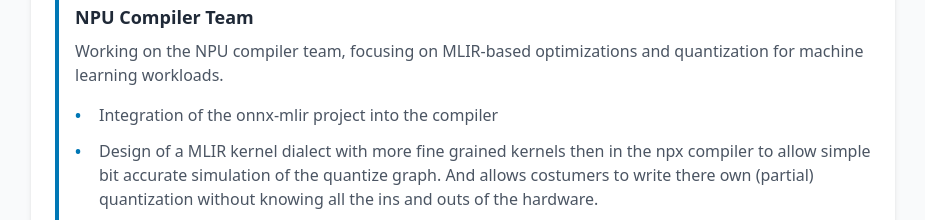
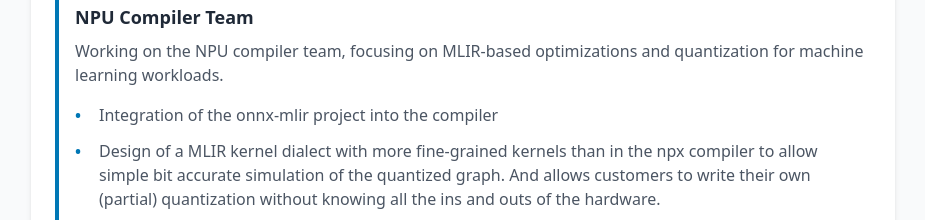
Before and after one commit to MelisWillem/meliswillem.github.io, a plain HTML site: page index.html in a window 1280 px wide. Shown: the part 1377-1597 px from the top of the page, without its empty margins (177-1102 px from the left). Drawn offline with nearby package versions, Linux system fonts and the light colour scheme.

Commit message:
fix spelling mistake

```diff
--- a/index.html
+++ b/index.html
@@ -167,7 +167,7 @@
                         <p class="text-gray-600 mb-4">Working on the NPU compiler team, focusing on MLIR-based optimizations and quantization for machine learning workloads.</p>
                         <ul class="experience-list text-gray-600 mb-4">
                             <li>Integration of the onnx-mlir project into the compiler</li>
-                            <li>Design of a MLIR kernel dialect with more fine grained kernels then in the npx compiler to allow simple bit accurate simulation of the quantize graph. And allows costumers to write there own (partial) quantization without knowing all the ins and outs of the hardware.</li>
+                            <li>Design of a MLIR kernel dialect with more fine-grained kernels than in the npx compiler to allow simple bit accurate simulation of the quantized graph. And allows customers to write their own (partial) quantization without knowing all the ins and outs of the hardware.</li>
                             <li>Implementation of quantization on new kernel dialect, based on the existing quantization in the npx compiler.</li>
                         </ul>
                         <div class="flex flex-wrap gap-2">
```
